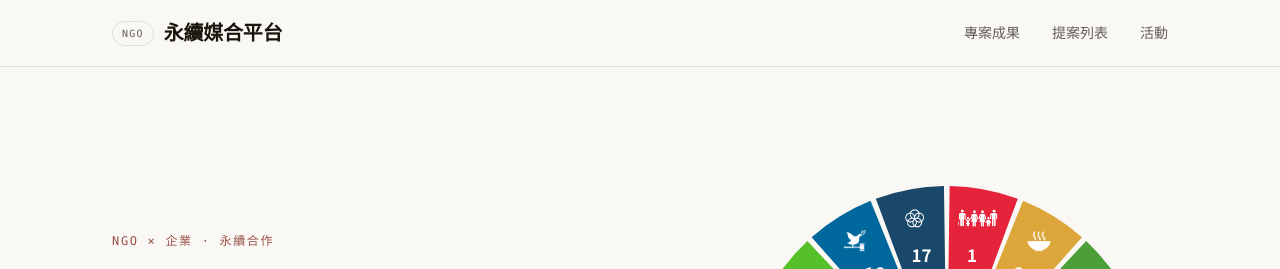
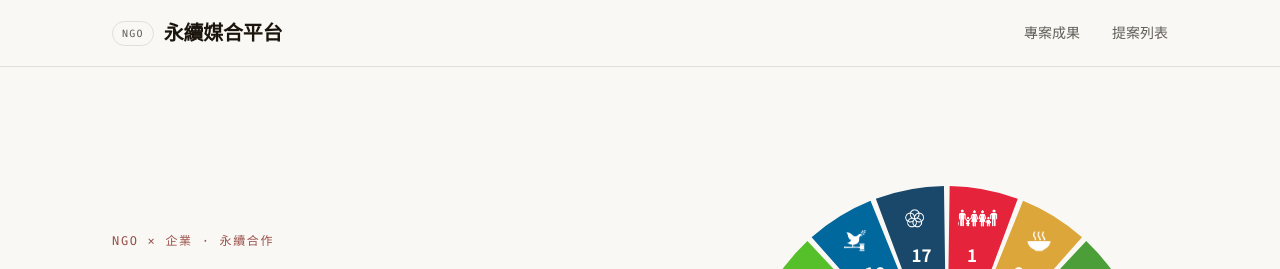
Before and after one commit to yuencheng/ngo_platform, a plain HTML site: page index.htm in a window 1280 px wide. Shown: the top 269 px of the page. Drawn offline with Linux system fonts and the light colour scheme.

Commit message:
先註解

```diff
--- a/index.htm
+++ b/index.htm
@@ -19,7 +19,7 @@
             <nav aria-label="主選單">
                 <a href="#projects">專案成果</a>
                 <a href="#proposal">提案列表</a>
-                <a href="#events">活動</a>
+                <!-- 暫時停用：活動功能 <a href="#events">活動</a> -->
                 <!-- <a href="#about">關於平台</a> -->
             </nav>
             <!-- <a class="btn btn-secondary" href="#about">與我們合作</a> -->
@@ -284,6 +284,7 @@
             </section>
 
             <!-- 活動列表：NGO 可自行上架活動（卡片由 events.js 依資料產生） -->
+            <!-- 暫時停用：活動功能（恢復時移除這段註解的開頭與結尾）
             <section class="section" data-od-id="events" id="events">
                 <div class="container">
                     <div class="section-head">
@@ -301,6 +302,7 @@
                     <p class="filter-empty" id="eventEmpty" hidden>目前還沒有活動。點「上架活動」新增第一個活動。</p>
                 </div>
             </section>
+            暫時停用：活動功能 結束 -->
         </div>
 
         <!-- ================= 專案詳情分頁 ================= -->
@@ -985,6 +987,7 @@
     </main>
 
     <!-- ================= 上架活動表單 ================= -->
+    <!-- 暫時停用：活動功能
     <dialog class="od-dialog" id="eventDialog" aria-labelledby="eventDialogTitle">
         <form class="od-form" id="eventForm" novalidate>
             <header class="od-dialog-head">
@@ -1035,8 +1038,10 @@
             </div>
         </form>
     </dialog>
+    暫時停用：活動功能 結束 -->
 
     <!-- ================= 認領提案表單 ================= -->
+    <!-- 暫時停用：提案認領功能
     <dialog class="od-dialog" id="claimDialog" aria-labelledby="claimDialogTitle">
         <form class="od-form" id="claimForm" novalidate>
             <header class="od-dialog-head">
@@ -1089,6 +1094,7 @@
             </div>
         </form>
     </dialog>
+    暫時停用：提案認領功能 結束 -->
 
     <footer class="pagefoot" data-od-id="footer">
         <div class="container pagefoot-inner">
@@ -1102,9 +1108,11 @@
 
     <script src="sdgs.js"></script>
     <script src="projects.js"></script>
+    <!-- 暫時停用：活動與提案認領功能
     <script src="store.js"></script>
     <script src="events.js"></script>
     <script src="claims.js"></script>
+    -->
     <script>
     // 專案成果 / 提案列表 切換：tab 為要顯示的 section id（"projects" 或 "proposal"）
     function changeTab(tab) {
```
